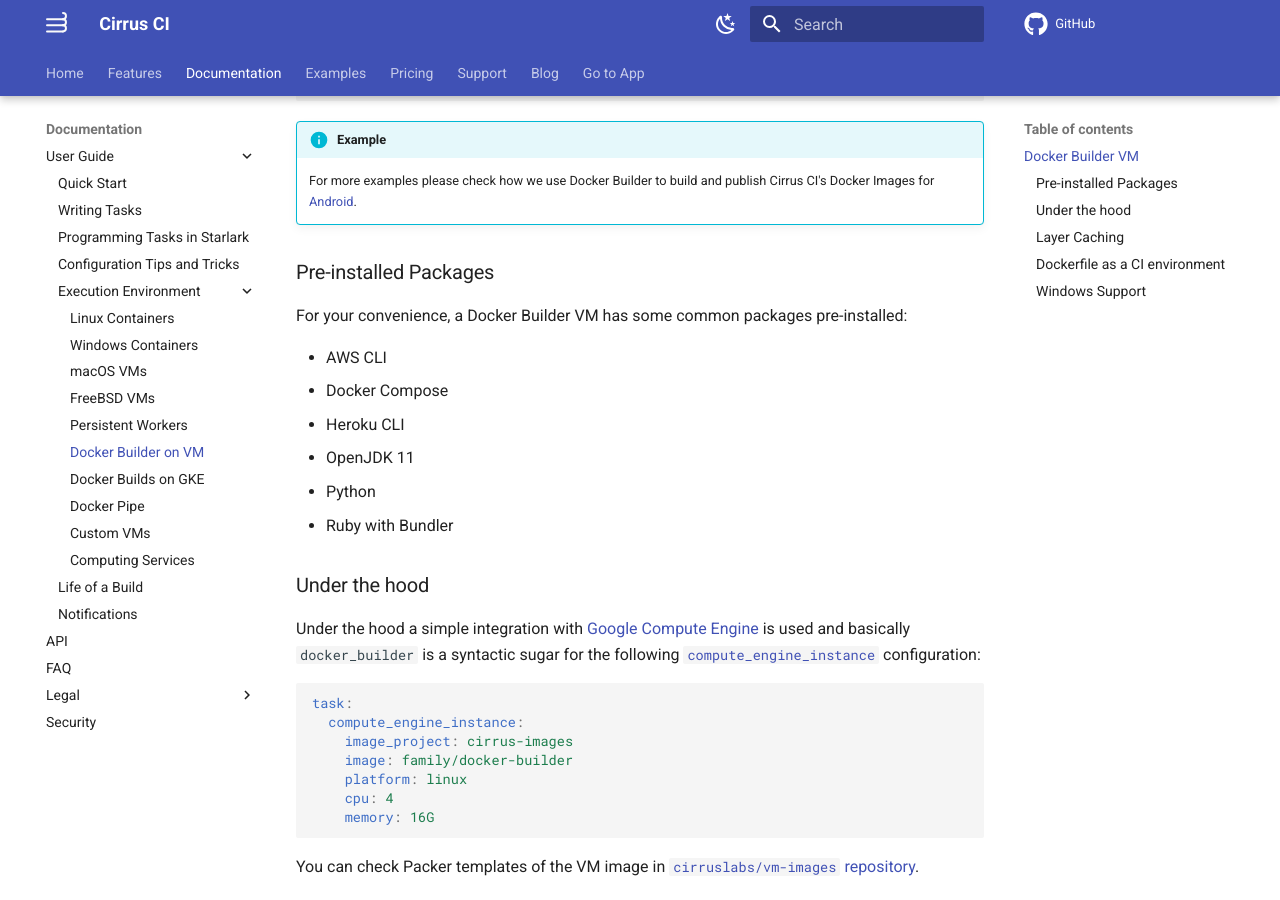
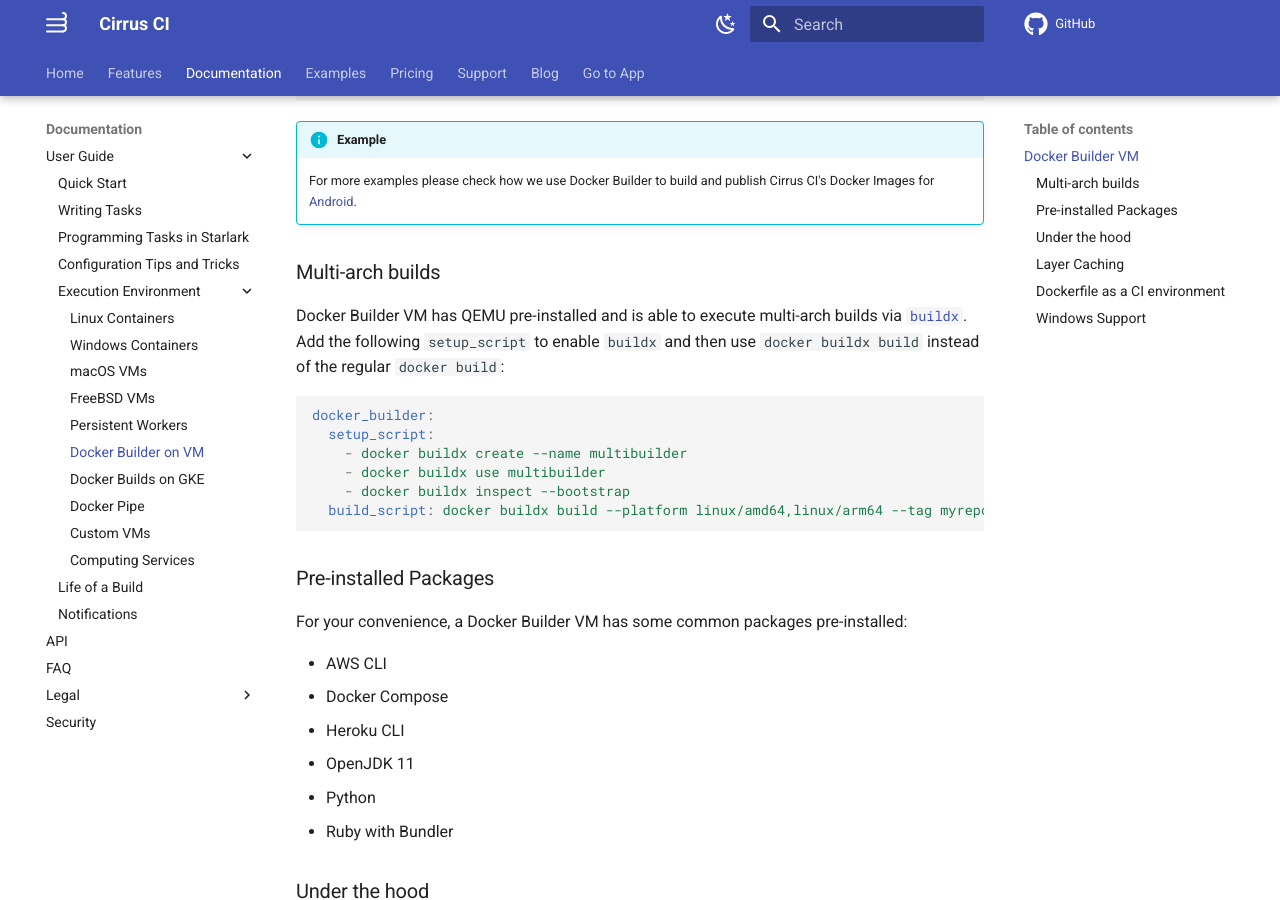
Before and after one commit to cirruslabs/cirrus-ci-docs, an MkDocs documentation site: the page built from docs/guide/docker-builder-vm.md, in a window 1280 px wide and 900 px high, scrolled down 777 px. Built offline with MkDocs 1.6.1 and Material for MkDocs 9.7.7, drawn with Linux system fonts in a browser that asks for light colours; comment, search, counter and statistics services are not loaded.

Commit message:
Document Docker multi-arch builds (#862)
* Document Docker multi-arch builds

* Update docs/guide/docker-builder-vm.md

Co-authored-by: Nikolay Edigaryev <edigaryev@gmail.com>

Co-authored-by: Nikolay Edigaryev <edigaryev@gmail.com>

````diff
--- a/docs/guide/docker-builder-vm.md
+++ b/docs/guide/docker-builder-vm.md
@@ -35,6 +35,20 @@ docker_builder:
 
 !!! info "Example"
     For more examples please check how we use Docker Builder to build and publish Cirrus CI's Docker Images for [Android](https://github.com/cirruslabs/docker-images-android).
+
+### Multi-arch builds
+
+Docker Builder VM has QEMU pre-installed and is able to execute multi-arch builds via [`buildx`](https://docs.docker.com/buildx/working-with-buildx/).
+Add the following `setup_script` to enable `buildx` and then use `docker buildx build` instead of the regular `docker build`:
+
+```yaml
+docker_builder:
+  setup_script:
+    - docker buildx create --name multibuilder
+    - docker buildx use multibuilder
+    - docker buildx inspect --bootstrap
+  build_script: docker buildx build --platform linux/amd64,linux/arm64 --tag myrepo/foo:$CIRRUS_TAG .
+```
 
 ### Pre-installed Packages
 
````
